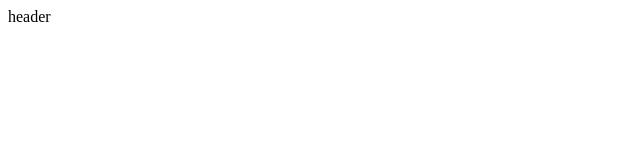
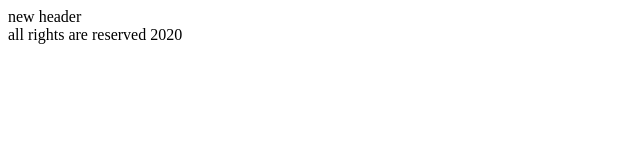
Before and after one commit to ahmadkabiri/git-project-one-Copy, a plain HTML site: page index.html in a window 1280 px wide. Shown: the whole page, without its empty margins (0-640 px from the left). Drawn offline with Linux system fonts and the light colour scheme.

Commit message:
some change in master

```diff
--- a/index.html
+++ b/index.html
@@ -8,7 +8,10 @@
 </head>
 <body>
     <header>
-        header
+         new header
     </header>
+    <footer>
+        all rights are reserved 2020
+    </footer>
 </body>
 </html>
```
